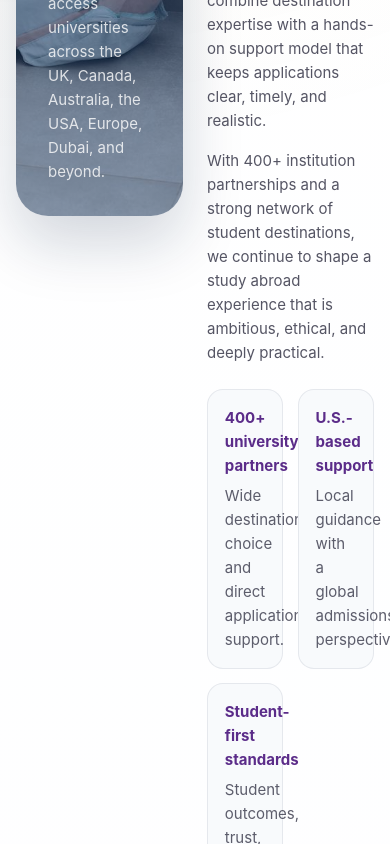
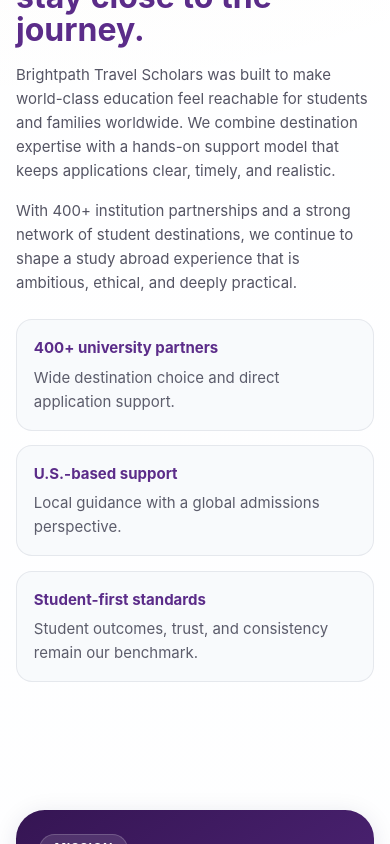
Before and after one commit to Kaizen2030/brightpathtravelscholars, a React (Vite) app: page /about in a window 390 px wide. Shown: the part 1156-2000 px from the top of the page. Built offline with nearby package versions, Linux system fonts and the light colour scheme; no server answers; the database is empty.

Commit message:
Let About narrative sections stack on mobile

```diff
--- a/src/pages/About.css
+++ b/src/pages/About.css
@@ -370,7 +370,7 @@
 @media (max-width: 900px) {
   .about-story-grid,
   .about-purpose-grid {
-    grid-template-columns: repeat(2, minmax(0, 1fr));
+    grid-template-columns: 1fr;
     align-items: start;
   }
 
@@ -386,13 +386,16 @@
   }
 
   .about-values-grid,
-  .about-stats-bar,
-  .about-story-points {
+  .about-stats-bar {
     grid-template-columns: repeat(2, minmax(0, 1fr));
   }
 
   .about-team-grid {
     grid-template-columns: repeat(2, minmax(0, 1fr));
+  }
+
+  .about-story-points {
+    grid-template-columns: 1fr;
   }
 
   .about-story-panel {
```
